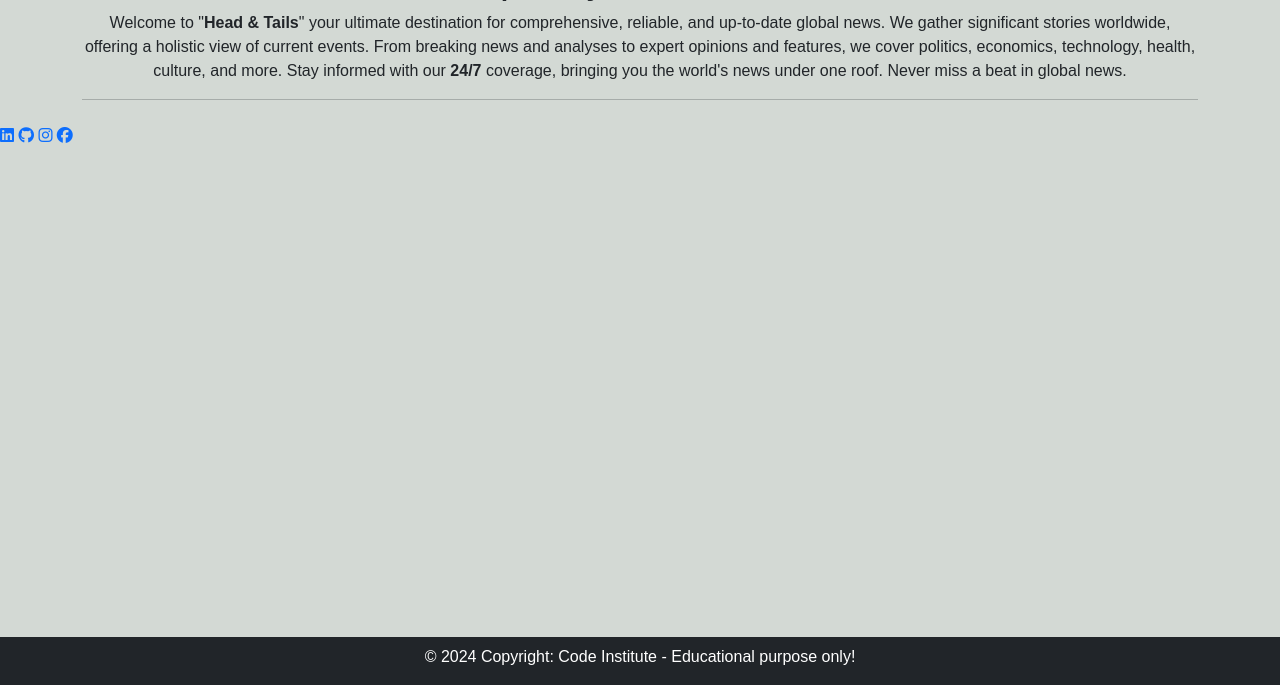
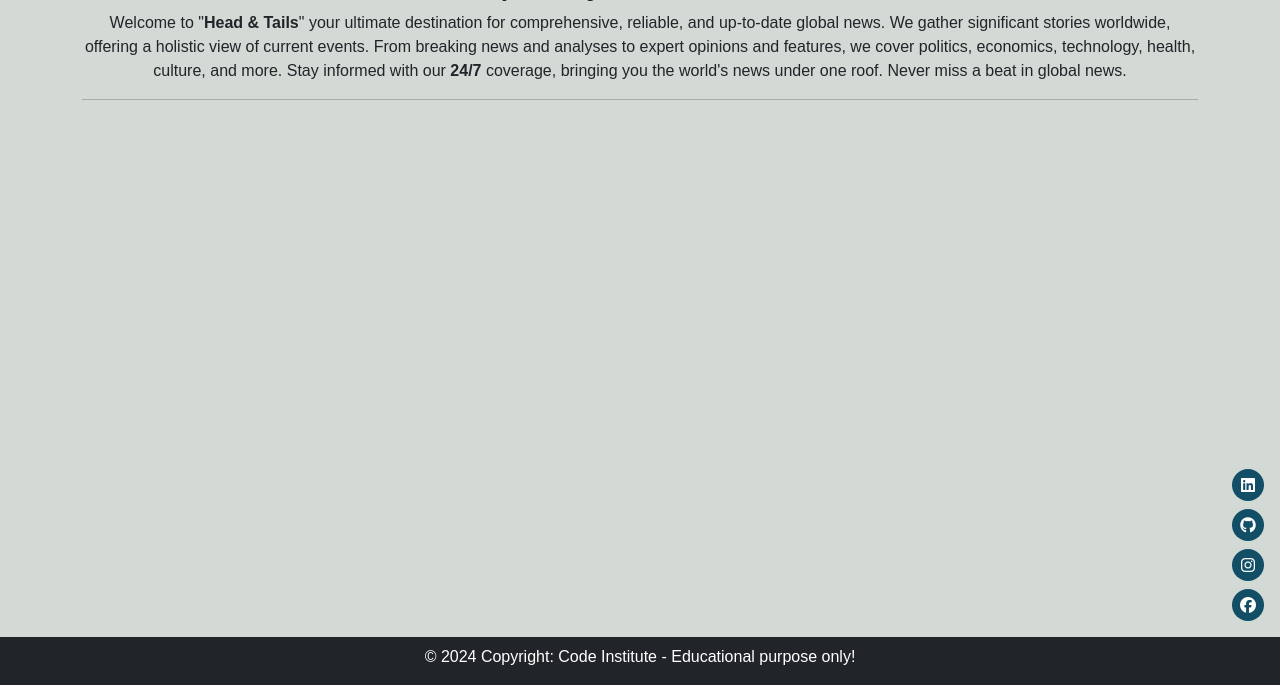
Before and after one commit to Kamal-Kohli/head_nd_tails, a Django app: page / in a window 1280 px wide. Shown: the part 115-800 px from the top of the page. Run offline with Django 4.2, Linux system fonts and the light colour scheme; data that the repository does not hold is empty; some libraries are stand-ins or nearby versions.

Commit message:
add css to floating icons

```diff
--- a/static/css/base.css
+++ b/static/css/base.css
@@ -50,3 +50,32 @@ footer {
     width: 100%;
     bottom: 0;
 }
+
+/* Floating icons */
+
+.floating-icons {
+    position: fixed;
+    bottom: 4rem;
+    right: 1rem;
+    display: flex;
+    flex-direction: column;
+    gap: 0.5rem;
+
+
+}
+
+.floating-icons a {
+    background: #124e66;
+    color: #fff;
+    padding: 0.5rem;
+    border-radius: 50%;
+    text-align: center;
+    width: 2rem;
+    height: 2rem;
+    display: flex;
+    align-items: center;
+    justify-content: center;
+    text-decoration: none;
+    transition: transform 0.3s ease-in-out;
+
+}
```
